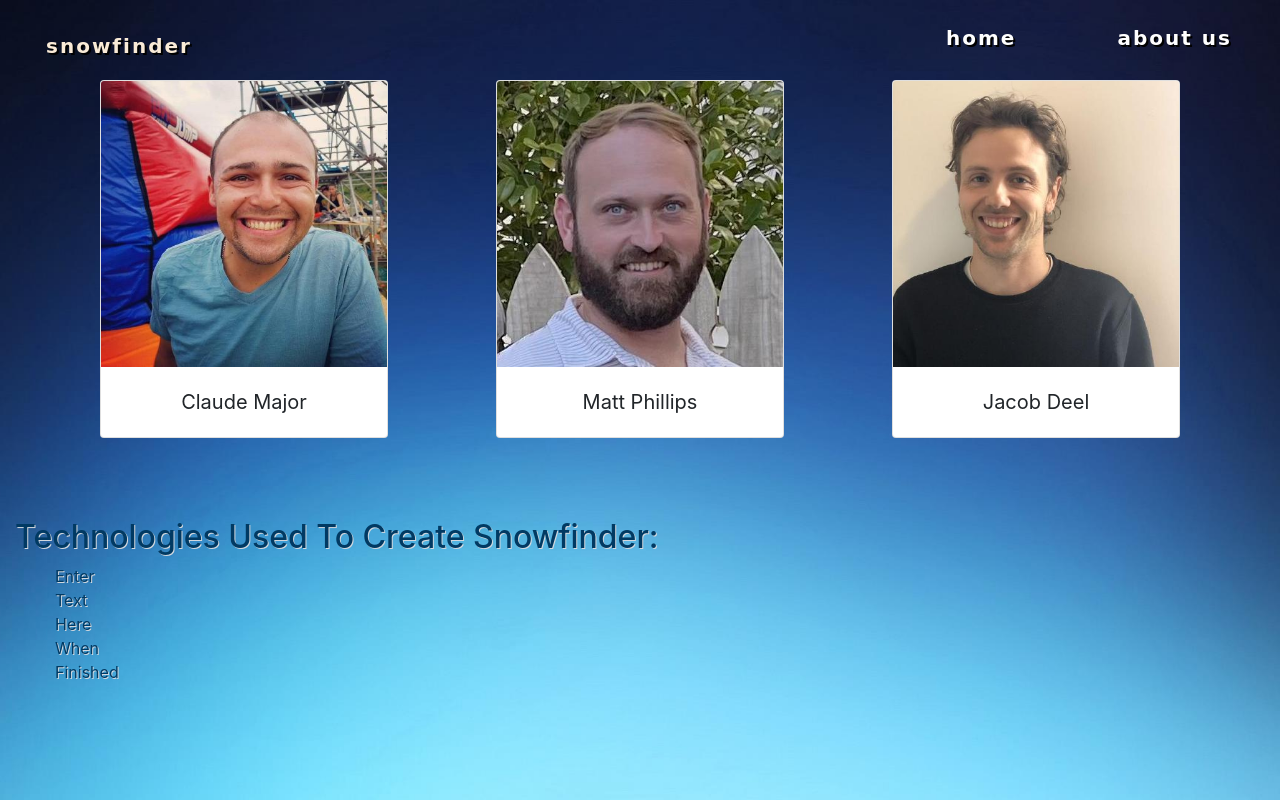
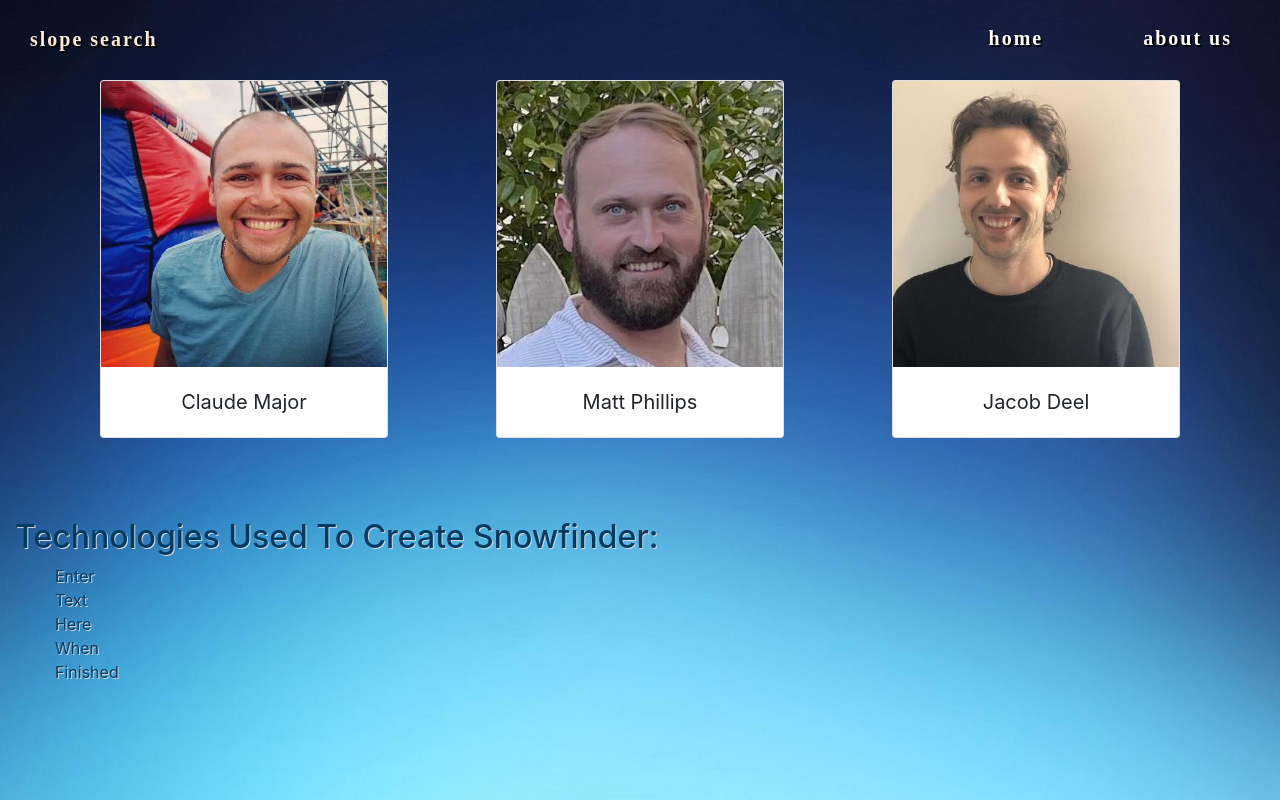
Before and after one commit to ClauMaj/blueTeamProject, a plain HTML site: page html/aboutus.html in a window 1280 px wide. Drawn offline with nearby package versions, Linux system fonts and the light colour scheme; files whose address does not match are found by name; a web font is replaced by a local one.

Commit message:
Latest Version of HTML

```diff
--- a/css/global.css
+++ b/css/global.css
@@ -63,7 +63,7 @@ ul li{
     line-height: 60px;
     position: fixed;
     float: left;
-    margin: 16px 46px;
+    margin: 9px 30px;
     color: #fff;
     font-weight: bold;
     font-size: 20px;
@@ -136,7 +136,7 @@ ul li{
 }
 
 .snowText{
-    font-family: 'Snowburst One', cursive;
+    font-family: Frostbitten Wanker;
     color: antiquewhite;
 }
 
--- a/html/aboutus.html
+++ b/html/aboutus.html
@@ -5,7 +5,7 @@
         <meta charset="UTF-8">
         <meta name="viewport" content="width=device-width, initial-scale=1.0">
         <meta http-equiv="X-UA-Compatible" content="ie=edge">
-        <title>Snow Finder</title>
+        <title>Slope Search</title>
         <link rel="stylesheet" href="../css/global.css">
         <link rel="stylesheet" href="../css/navbar.css">
         <link rel="icon" href="../images/snowflake.png">
@@ -28,7 +28,7 @@
                         <i class="fa fa-bars fa-2x"></i>
                     </div>
                     <div class="logo snowText">
-                        snowfinder
+                        slope search
                     </div>
                     <div class="menu">
                         <ul class="snowText">
```
Also changed, not shown: index.html (+4 -4 lines).
